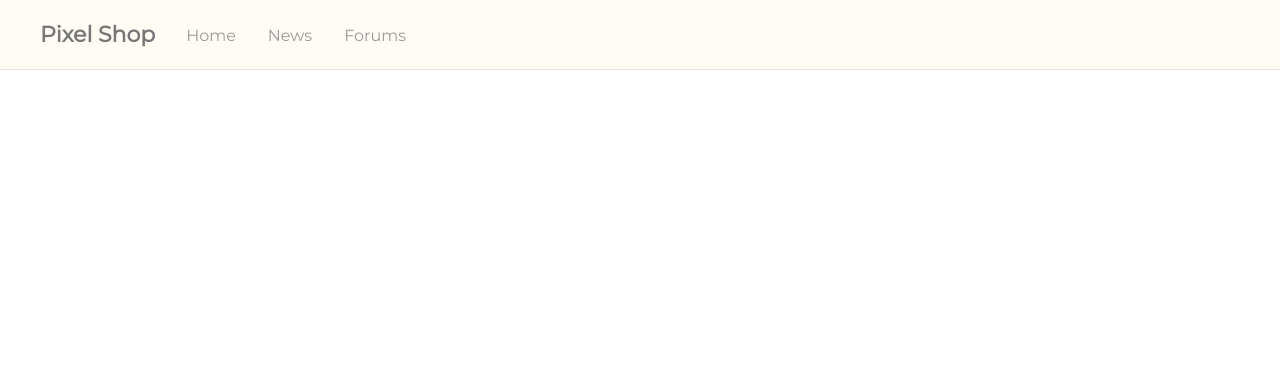
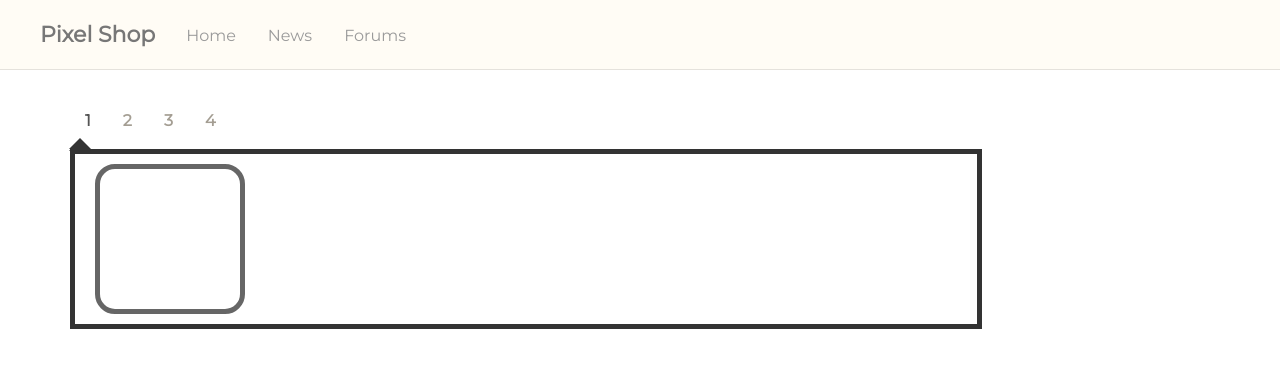
Before and after one commit to MicahChu/PK, a plain HTML site: page shop/index.html in a window 1280 px wide. Shown: the top 368 px of the page. Drawn offline with nearby package versions, Linux system fonts and the light colour scheme; files that its build step writes are made by us from their sources.

Commit message:
Begin work on shop

```diff
--- a/css/main.css
+++ b/css/main.css
@@ -112,9 +112,11 @@
 
 ::selection {
   background: #555;
+  color: #f5f5f5;
 }
 ::-moz-selection {
   background: #555;
+  color: #f5f5f5;
 }
 
 .oversection {
@@ -340,3 +342,39 @@
   background-image: url(../img/linksbackground.png);
   background-attachment: fixed;
 }
+
+.shoptabs {
+  top: 100px;
+  position: relative;
+  margin: 0 auto;
+}
+
+.shopcontainer {
+  border: 5px solid #333;
+  width: 80%;
+  float: left;
+  height: 100%;
+}
+
+.nav-tabs > li.active :before {
+  border-bottom: 11px solid #333 !important;
+}
+
+.nav-tabs > li.active :after {
+  border-bottom: 11px solid #333 !important;
+}
+
+.shopitem {
+  height: 150px;
+  width: 150px;
+  border: 5px solid #666;
+  background-color: transparent;
+  border-radius: 20px;
+  margin-left: 20px;
+}
+
+.shopitem:hover {
+  border: 0px solid;
+  background-color: #999;
+  border-radius: 0px;
+}
--- a/shop/index.html
+++ b/shop/index.html
@@ -16,7 +16,7 @@
 
         <script src="../js/vendor/modernizr-2.8.3-respond-1.4.2.min.js"></script>
 
-        <link href="../Font-Awesome/font-awesome-4.4.0/css/font-awesome.min.css" rel="stylesheet" type="text/css">
+        <link href="../Font-Awesome/css/font-awesome.min.css" rel="stylesheet" type="text/css">
         <link href="http://fonts.googleapis.com/css?family=Montserrat" rel="stylesheet" type="text/css">
         <link href="http://fonts.googleapis.com/css?family=Bitter" rel="stylesheet" type="text/css">
         <link href='http://fonts.googleapis.com/css?family=Open+Sans' rel='stylesheet' type='text/css'>
@@ -39,7 +39,7 @@
         <span class="icon-bar"></span>
         <span class="icon-bar"></span>
       </button>
-      <a data-scroll="" data-options="{ &quot;easing&quot;: &quot;easeInOutQuad&quot; }" class="navbar-brand nbs" href="../">Pixel Shop</a>
+      <a data-scroll="" data-options="{ &quot;easing&quot;: &quot;easeInOutQuad&quot; }" class="navbar-brand nbs" href="#top">Pixel Shop</a>
     </div>
 
     <!-- Collect the nav links, forms, and other content for toggling -->
@@ -52,7 +52,44 @@
     </div><!-- /.navbar-collapse -->
   </div><!-- /.container-fluid -->
 </nav>
-<div style="height: 50000px;"></div>
+
+<div class="container">
+<div class="shoptabs">
+
+  <!-- Nav tabs -->
+  <ul class="nav nav-tabs" role="tablist">
+    <li role="presentation" class="active"><a href="#1" aria-controls="1" role="tab" data-toggle="tab">1</a></li>
+    <li role="presentation"><a href="#2" aria-controls="2" role="tab" data-toggle="tab">2</a></li>
+    <li role="presentation"><a href="#3" aria-controls="3" role="tab" data-toggle="tab">3</a></li>
+    <li role="presentation"><a href="#4" aria-controls="4" role="tab" data-toggle="tab">4</a></li>
+  </ul>
+
+  <!-- Tab panes -->
+  <div class="tab-content">
+    <div role="tabpanel" class="tab-pane active" id="1">
+      <div class="shopcontainer">
+        <p><div class="shopitem"></div></p>
+      </div>
+    </div>
+    <div role="tabpanel" class="tab-pane" id="2">
+      <div class="shopcontainer">
+      <p>2nd Panel</p>
+    </div>
+  </div>
+    <div role="tabpanel" class="tab-pane" id="3">
+      <div class="shopcontainer">
+      <p>3rd Panel</p>
+    </div>
+  </div>
+    <div role="tabpanel" class="tab-pane" id="4">
+      <div class="shopcontainer">
+      <p>4th Panel</p>
+    </div>
+  </div>
+  </div>
+
+</div>
+</div>
         <script src="http://ajax.googleapis.com/ajax/libs/jquery/1.11.2/jquery.min.js"></script>
         <script>window.jQuery || document.write('<script src="../js/vendor/jquery-1.11.2.min.js"><\/script>')</script>
 
@@ -76,5 +113,12 @@
 			callbackAfter: function ( toggle, anchor ) {}
 		});
 	      </script>
+
+        <script>
+        $('#1 a').click(function (e) {
+  e.preventDefault()
+  $(this).tab('show')
+})
+</script>
     </body>
 </html>
```
